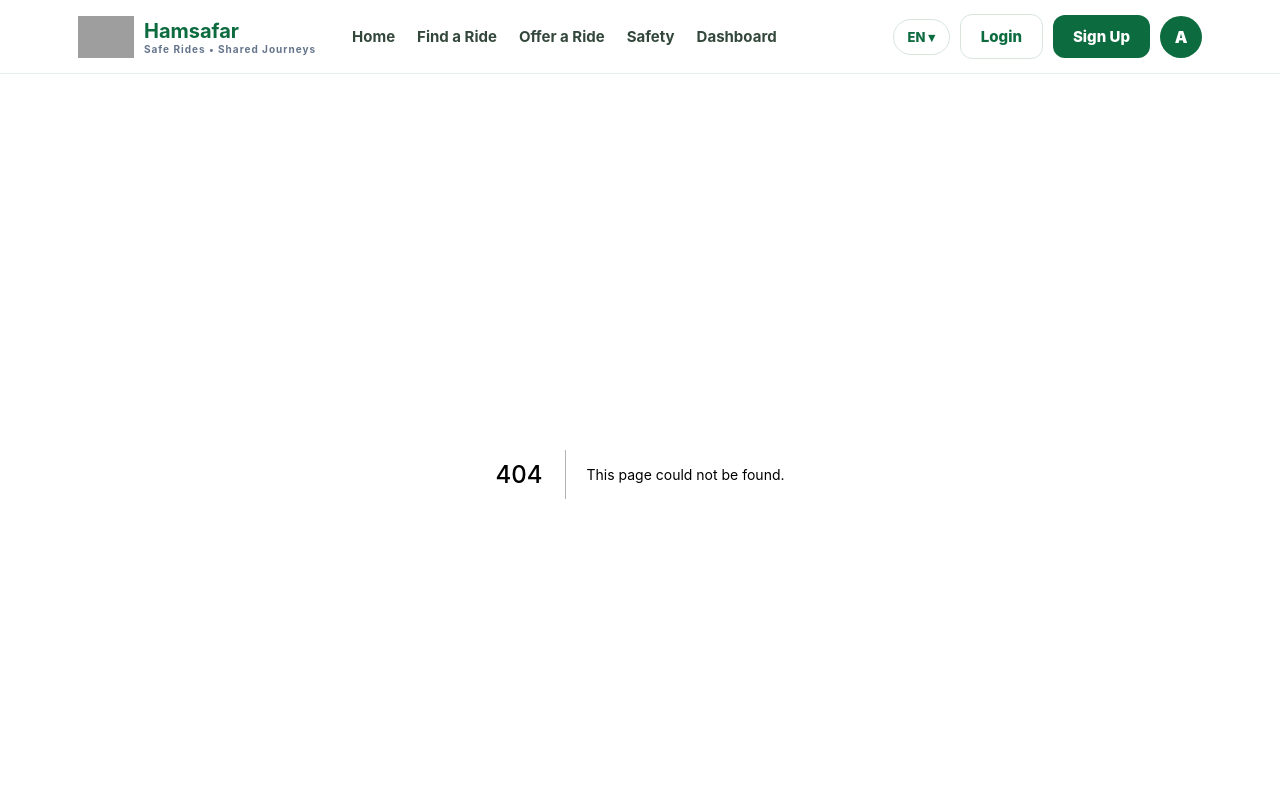
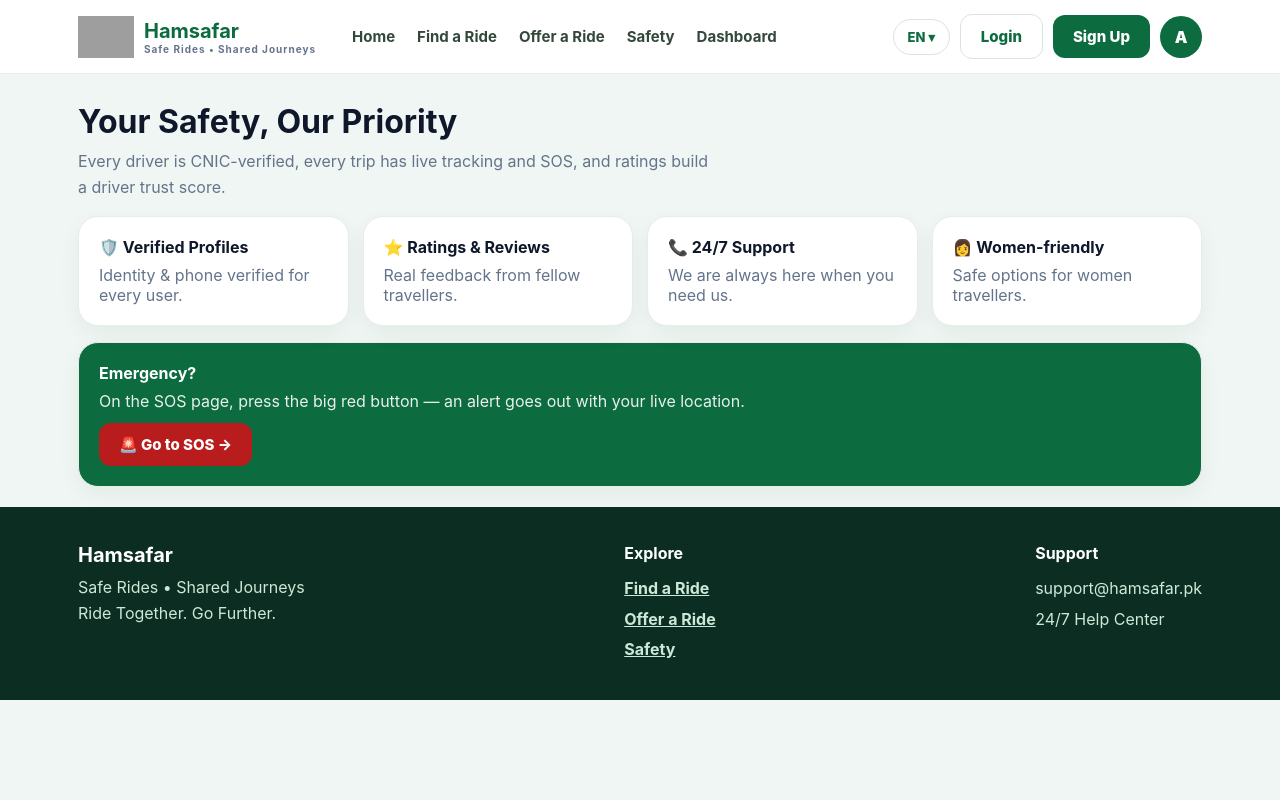
Before and after one commit to AdnanCodex/hamsafar, a Next.js app: page /safety in a window 1280 px wide. Before the commit this address had no page. Shown: the top 800 px of the page. Built offline with nearby package versions, Linux system fonts and the light colour scheme; grey boxes are pictures that could not be loaded.

Commit message:
Add files via upload

```diff
--- /dev/null
+++ b/app/safety/page.tsx
@@ -0,0 +1,21 @@
+import Link from 'next/link';
+
+export default function SafetyPage() {
+  return (
+    <div className="container" style={{ paddingTop: 28 }}>
+      <h1>Your Safety, Our Priority</h1>
+      <p style={{ color: '#64748B', marginTop: 8, maxWidth: 640, lineHeight: 1.6 }}>Every driver is CNIC-verified, every trip has live tracking and SOS, and ratings build a driver trust score.</p>
+      <div className="grid4" style={{ marginTop: 16 }}>
+        <div className="card"><b>🛡️ Verified Profiles</b><p style={{ color: '#64748B', marginTop: 8 }}>Identity &amp; phone verified for every user.</p></div>
+        <div className="card"><b>⭐ Ratings &amp; Reviews</b><p style={{ color: '#64748B', marginTop: 8 }}>Real feedback from fellow travellers.</p></div>
+        <div className="card"><b>📞 24/7 Support</b><p style={{ color: '#64748B', marginTop: 8 }}>We are always here when you need us.</p></div>
+        <div className="card"><b>👩 Women-friendly</b><p style={{ color: '#64748B', marginTop: 8 }}>Safe options for women travellers.</p></div>
+      </div>
+      <div className="card" style={{ background: '#0C6B3F', color: '#fff', marginTop: 16 }}>
+        <b style={{ color: '#fff' }}>Emergency?</b>
+        <p style={{ opacity: 0.9, marginTop: 8 }}>On the SOS page, press the big red button — an alert goes out with your live location.</p>
+        <Link href="/sos"><button className="btn" style={{ background: '#B91C1C', marginTop: 12 }}>🚨 Go to SOS →</button></Link>
+      </div>
+    </div>
+  );
+}
```
